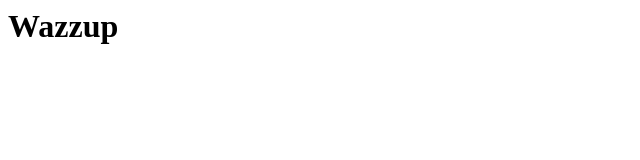
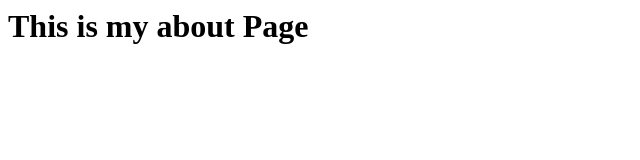
Before and after one commit to csbao8/about.csbao.tech, a plain HTML site: page index.html in a window 1280 px wide. Shown: the whole page, without its empty margins (0-640 px from the left). Drawn offline with Linux system fonts and the light colour scheme.

Commit message:
Update index.html

```diff
--- a/index.html
+++ b/index.html
@@ -1 +1 @@
-<h1>Wazzup</h1>
+<h1>This is my about Page</h1>
```
